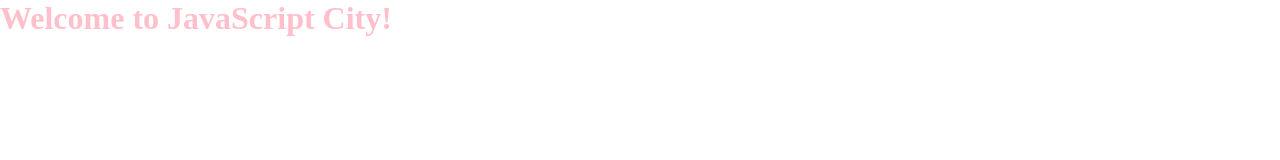
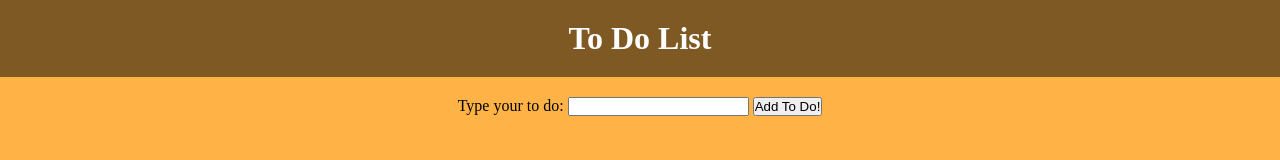
Before and after one commit to hernanmurcia/js-exercise2, a plain HTML site: page index.html in a window 1280 px wide. Drawn offline with Linux system fonts and the light colour scheme.

Commit message:
created to do script

```diff
--- a/css/style.css
+++ b/css/style.css
@@ -4,6 +4,28 @@
   padding: 0;
 }
 
-h1 {
-  color: pink;
+body {
+  background-color: #ffb347;
 }
+
+.header {
+  background-color: rgba(0, 0, 0, 0.5);
+  padding: 20px;
+}
+
+.header h1 {
+  text-align: center;
+  color: #fff;
+}
+
+.main {
+  display: block;
+  align-items: center;
+  justify-content: center;
+  text-align: center;
+  padding: 20px;
+}
+
+.main ul {
+  list-style: none;
+}
--- a/index.html
+++ b/index.html
@@ -11,10 +11,22 @@
 
 
   <body>
-    <h1>Welcome to JavaScript City!</h1>
+    <div class="header">
+      <h1>To Do List</h1>
+    </div>
+    <div class="main">
+      <form>
+        <label for="user-input">Type your to do:</label>
+        <input type="text" name="user-input" id="user-input">
+        <button type="submit" id="user-submit">Add To Do!</button>
+      </form>
+      <ul id="to-do-list">
+      </ul>
+    </div>
+
 
     <!-- Make sure script is loaded at the bottom -->
-    <script src="js/script.js"></script>
+    <script src="js/app.js"></script>
   </body>
 
 </html>
--- /dev/null
+++ b/js/app.js
@@ -0,0 +1,18 @@
+var userSubmit = document.querySelector('#user-submit');
+
+function addToDo(event){
+  event.preventDefault();
+
+  var userInput = document.querySelector('#user-input');
+  var toDoList = document.querySelector('#to-do-list');
+
+  if(userInput.value === ''){
+    return false;
+  }
+
+  toDoList.innerHTML += '<li>' + userInput.value + '</li>';
+
+  userInput.value = '';
+}
+
+userSubmit.addEventListener('click', addToDo, false);
```
